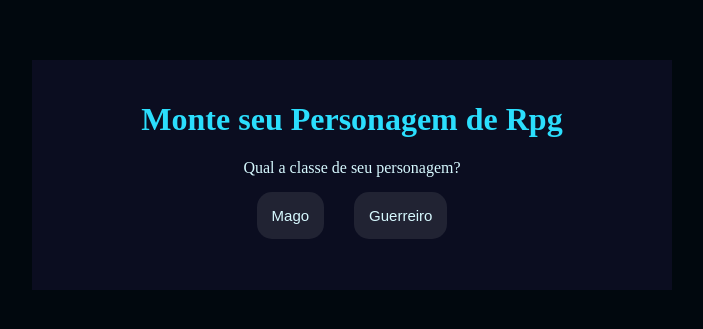
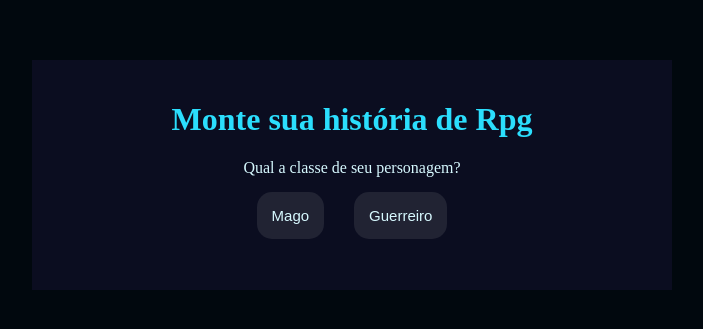
Before and after one commit to 000Phyzor/Quiz.Rpg, a plain HTML site: page index.html in a window 1280 px wide. Shown: the part 233-562 px from the top of the page, without its empty margins (288-991 px from the left). Drawn offline with Linux system fonts and the light colour scheme.

Commit message:
Update index.html

```diff
--- a/index.html
+++ b/index.html
@@ -4,11 +4,11 @@
     <meta charset="UTF-8">
     <meta name="viewport" content="width=device-width, initial-scale=1.0">
     <link rel="stylesheet" href="style.css">
-    <title>Monte seu Personagem de Rpg</title>
+    <title>Monte sua história de Rpg</title>
 </head>
 <body>
     <div class="caixa-principal">
-        <h1>Monte seu Personagem de Rpg</h1>
+        <h1>Monte sua história de Rpg</h1>
         <div class="caixa-perguntas"></div>
         <div class="caixa-alternativas"></div>
         <div class="caixa-resultado"></div>
```
